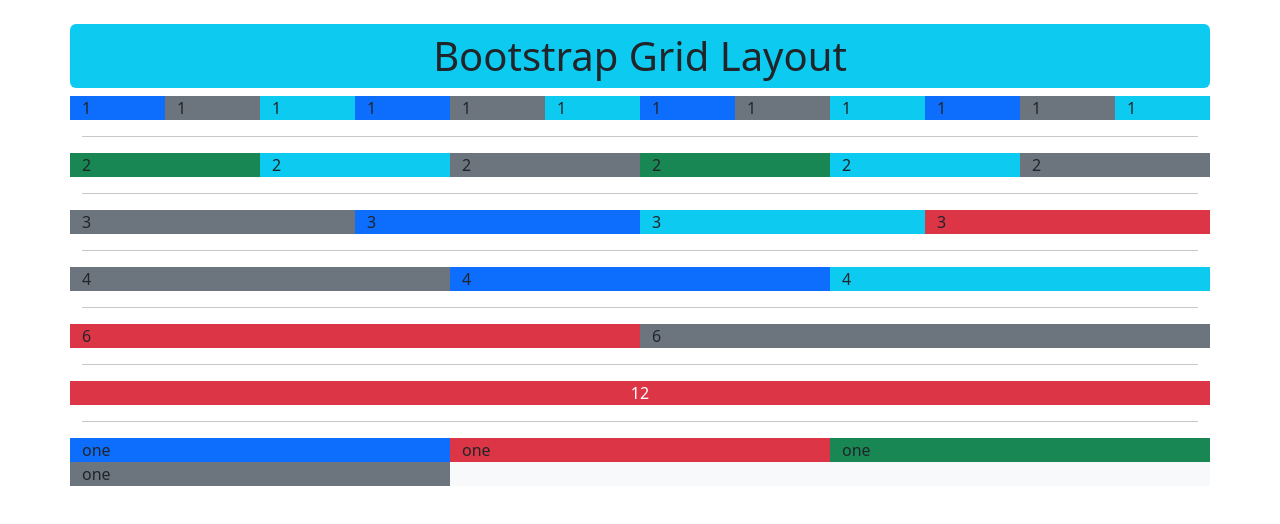
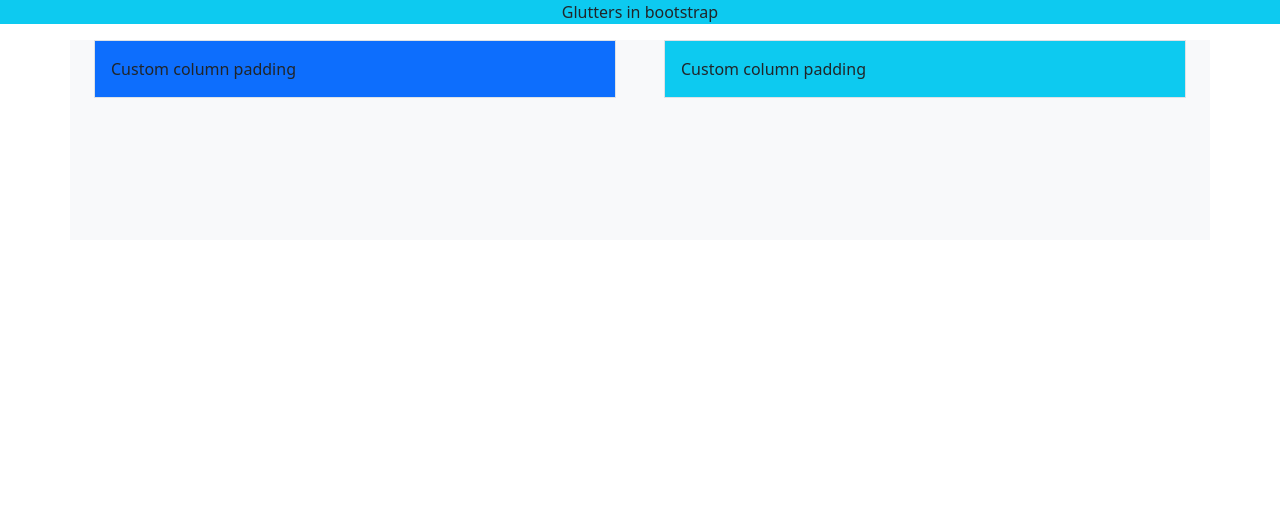
Before and after one commit to abyssiniatech/Bootstrap5_course, a website: page index.html in a window 1280 px wide. Drawn offline with nearby package versions, Linux system fonts and the light colour scheme; files that its build step writes are made by us from their sources.

Commit message:
glutters in bootstrap

```diff
--- a/index.html
+++ b/index.html
@@ -7,72 +7,28 @@
  <link rel="stylesheet" href="./src/output.css">
     <link rel ="stylesheet"  href="./node_modules//bootstrap//dist/css//bootstrap.min.css">
     <link rel="stylesheet" href="index.css">
+    <style>
+        .row{
+            height:200px;
+        }
+    </style>
 </head>
 <body>
      <!-- grid in bootstrap -->
-      <h1 class="bg-info rounded text-center p-2 mt-4 container">Bootstrap Grid Layout</h1>
-      <!-- one columns -->
-       <div class="container">
-      <div class="row">
-        <div class="col bg-primary">1</div>
-        <div class="col bg-secondary">1</div>
-        <div class="col bg-info">1</div>
-        <div class="col bg-primary">1</div>
-        <div class="col bg-secondary">1</div>
-        <div class="col bg-info">1</div>
-        <div class="col bg-primary">1</div>
-        <div class="col bg-secondary">1</div>
-        <div class="col bg-info">1</div>
-        <div class="col bg-primary">1</div>
-        <div class="col bg-secondary">1</div>
-        <div class="col bg-info">1</div>
-    </div>
-    <hr>
-    <!-- six columns -->
-    <div class="row">
-    <div class="col bg-success">2</div>
-    <div class="col bg-info">2</div>
-    <div class="col bg-secondary">2</div>
-    <div class="col bg-success">2</div>
-    <div class="col bg-info">2</div>
-    <div class="col bg-secondary">2</div>
-</div>
+        <!-- Getters -->
+         <p class="bg-info text-center">Glutters in bootstrap</p>
+        <div class="container px-4">
+            <div class="row gx-5 bg-light">
+              <div class="col">
+               <div class="p-3 border bg-primary">Custom column padding</div>
+              </div>
+              <div class="col">
+                <div class="p-3 border bg-info">Custom column padding</div>
+              </div>
+            </div>
+          </div>
 
-<hr>
-<!-- three cols -->
- <div class="row bg-light">
-     <div class="col bg-secondary">3</div>
-     <div class="col bg-primary">3</div>
-     <div class="col bg-info">3</div>
-     <div class="col bg-danger">3</div>
- </div>
-      <hr>
-      <!-- 4 cols -->
-      <div class="row bg-light-subtle">
-        <div class="col bg-secondary">4</div>
-        <div class="col bg-primary">4</div>
-        <div class="col bg-info">4</div>
 
-    </div>
-       <hr>
-       <!-- sex cols -->
-    <div class="row bg-light">
-        <div class="col bg-danger">6</div>
-        <div class="col bg-secondary">6</div>
-    </div>
-    <hr>
-    <!-- 12 cols -->
-     <div class="row">
-          <div class="col bg-danger text-white text-center">12</div>
-     </div>
-      <hr>
-     <!-- cobmination cols -->
-      <div class="row bg-light">
-      <div class="col-sm-12-primary col-md-8 col-lg-6 col-xl-4 col-xxl-2 bg-primary">one</div>
-      <div class="col-sm-12-primary col-md-8 col-lg-6 col-xl-4 col-xxl-2 bg-danger">one</div>
-      <div class="col-sm-12-primary col-md-8 col-lg-6 col-xl-4 col-xxl-2 bg-success">one</div>
-      <div class="col-sm-12-primary col-md-8 col-lg-6 col-xl-4 col-xxl-2 bg-secondary">one</div>
-      </div>
-    </div>
+
 </body>
 </html>
```
